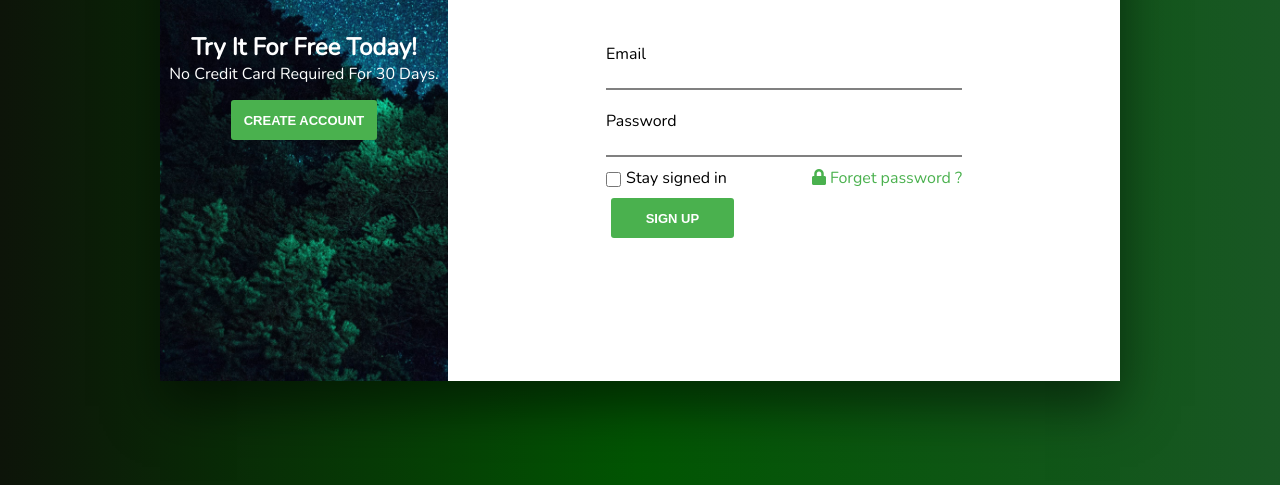
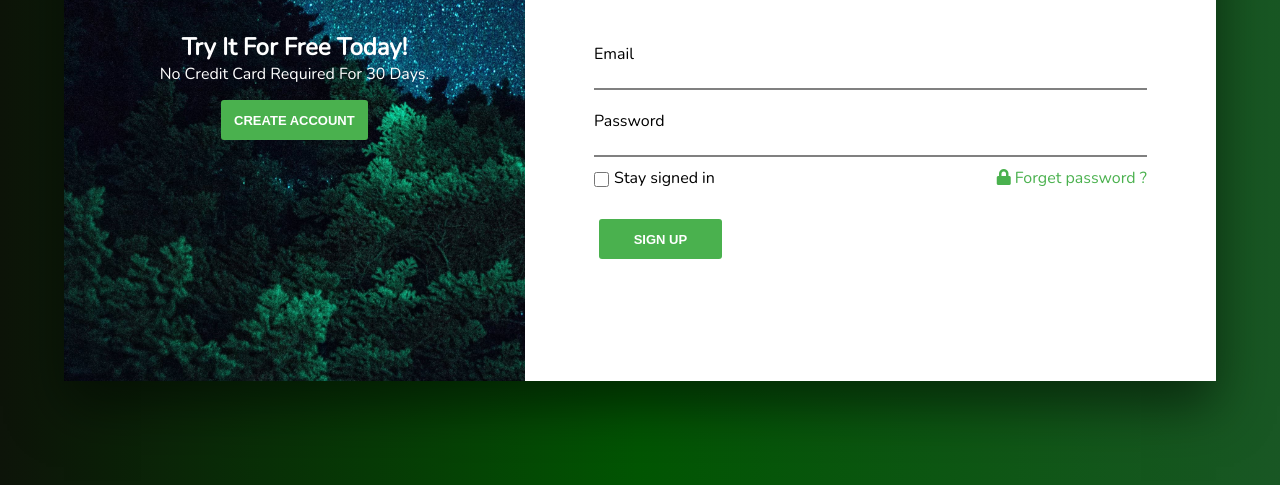
Before and after one commit to ajay767/design-new, a plain HTML site: page index.html in a window 1280 px wide. Shown: the part 315-800 px from the top of the page. Drawn offline with nearby package versions, Linux system fonts and the light colour scheme; a web font is replaced by a local one.

Commit message:
corrected code

```diff
--- a/index.html
+++ b/index.html
@@ -163,8 +163,28 @@
         text-decoration: none;
         color: #4ab14e;
     }
-
-    @media (max-width: 760px) {
+     @media (max-width: 1366px) {
+        .container {
+            width: 90%;
+        }
+        .logo{
+            visibility: hidden;
+        }
+        .left{
+            width: 40%;
+        }
+        .left-content{
+            text-align: center;
+        }
+        .right{
+            width: 60%;
+        }
+        .right .form{
+            width: 80%;
+            height: 300px;
+        }
+    }
+    @media (max-width: 640px) {
         .container {
             flex-direction: column;
             height: 100%;
```
